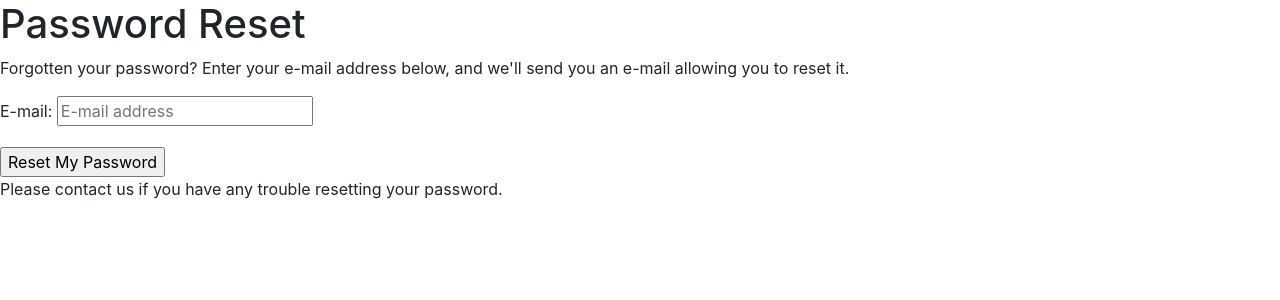
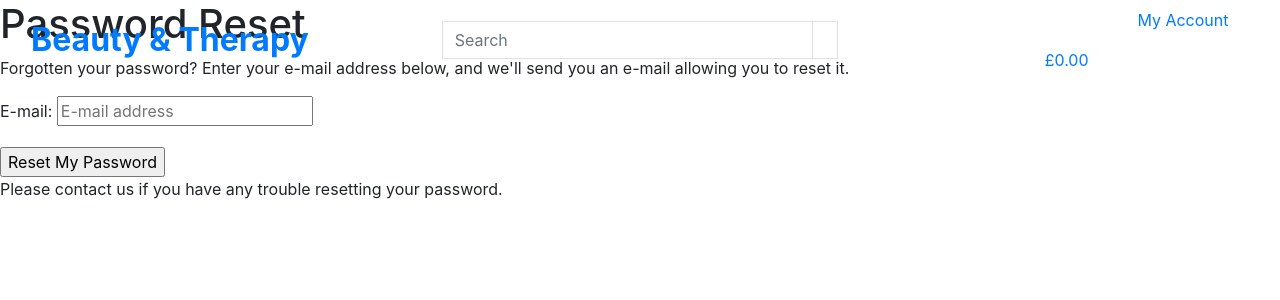
Before and after one commit to shoreenb/beauty_and_therapy, a Django app: page /accounts/password/reset/ in a window 1280 px wide. Shown: the top 300 px of the page. Run offline with Django 3.2, Linux system fonts and the light colour scheme; some libraries are stand-ins or nearby versions.

Commit message:
Add main page header

```diff
--- a/templates/base.html
+++ b/templates/base.html
@@ -42,7 +42,69 @@
 
 <body>
     <header class="container-fluid fixed-top">
-
+        <div class="row">
+            <div class="col-12 col-lg-4 my-auto py-1 py-lg-0 text-center text-lg-left">
+                <a href="{% url 'home' %}" class="nav-link nav-logo-link">
+                    <h2 class="logo-font text-black my-0"><strong>Beauty & Therapy</strong></h2>
+                </a>
+            </div>
+            <div class="col-12 col-lg-4 my-auto py-1 py-lg-0">
+                <form method="GET" action="">
+                    <div class="input-group w-100">
+                        <input type="text" class="form-control border border-black rounded-0" type="text" name="q"
+                            placeholder="Search">
+                        <div class="input-group-append">
+                            <button class="form-control btn btn-black border border-black rounded-0" type="submit">
+                                <span class="icon">
+                                    <i class="fas fa-search"></i>
+                                </span>
+                            </button>
+                        </div>
+                    </div>
+                </form>
+            </div>
+            <div class="col-12 col-lg-4 my-auto py-1 py-lg-0">
+                <ul class="list-inline list-unstyled text-center text-lg-right my-0">
+                    <li class="list-inline-item dropdown">
+                        <a href="#" class="text-black nav-link" id="user-options" data-toggle="dropdown"
+                            aria-haspopup="true" aria-expanded="false">
+                            <div class="text-center">
+                                <div class="i fas fa-user fa-lg"></div>
+                                <p class="my-0">My Account</p>
+                            </div>
+                        </a>
+                        <div class="dropdown-menu border-0" aria-labelledby="user-options">
+                            {% if request.user.is_authenticated %}
+                            {% if request.user.is_superuser %}
+                            <a href="" class="dropdown-item">Product Management</a>
+                            {% endif %}
+                            <a href="" class="dropdown-item">My Profile</a>
+                            <a href="{% url 'account_logout' %}" class="dropdown-item">Log Out</a>
+                            {% else %}
+                            <a href="{% url 'account_' %}" class="dropdown-item">About</a>
+                            <a href="{% url 'account_' %}" class="dropdown-item">Services</a>
+                            <a href="{% url 'account_signup' %}" class="dropdown-item">Register</a>
+                            <a href="{% url 'account_login' %}" class="dropdown-item">Log In</a>
+                            {% endif %}
+                        </div>
+                    </li>
+                    <li class="list-inline-item"></li>
+                    <a href=""
+                        class="{% if grand_total %}text-info font-weight-bold{% else %}text-black{% endif %} nav-link">
+                        <div class="text-center">
+                            <div><i class="fas fa-shopping-bag fa-lg"></i></div>
+                            <p class="my-0">
+                                {% if grand_total %}
+                                ${{ grand_total|floatformat:2 }}
+                                {% else %}
+                                £0.00
+                                {% endif %}
+                            </p>
+                        </div>
+                    </a>
+                </ul>
+            </div>
+        </div>
     </header>
 
     {% if messages %}
```
